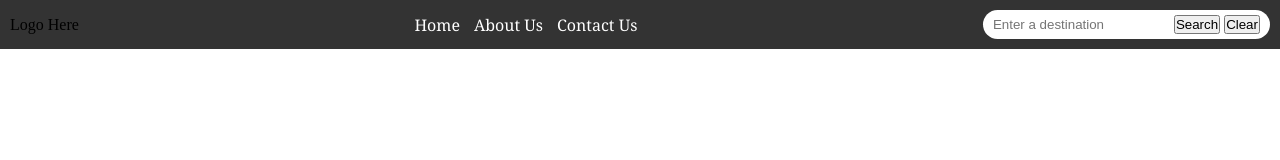
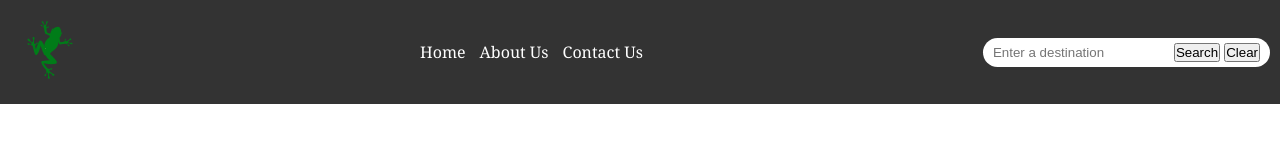
Before and after one commit to bcrandonneur/TavelRecommendation, a plain HTML site: page travel_recommendation.html in a window 1280 px wide. Drawn offline with Linux system fonts and the light colour scheme.

Commit message:
use logo image

```diff
--- a/travel_recommendation.html
+++ b/travel_recommendation.html
@@ -8,7 +8,7 @@
 
 <body>
     <nav>
-        <div class="navLeft">Logo Here</div>
+        <div class="navLeft"><img src='./vecteezy_frog-vector-logo_7955140.png'></div>
         <div class="navCenter">
             <ul>
                 <li><a href="./travel_recommendation.html">Home</a></li>
```
